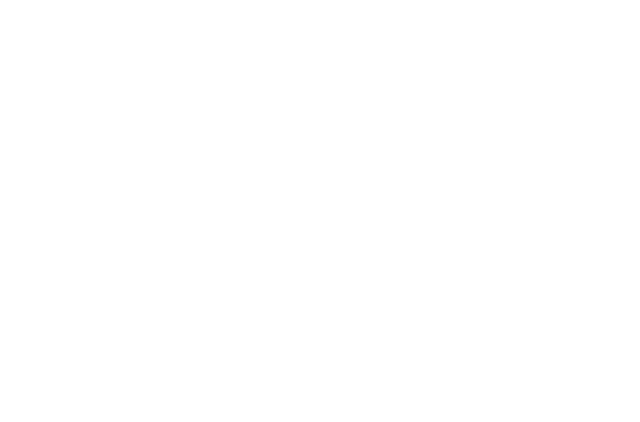
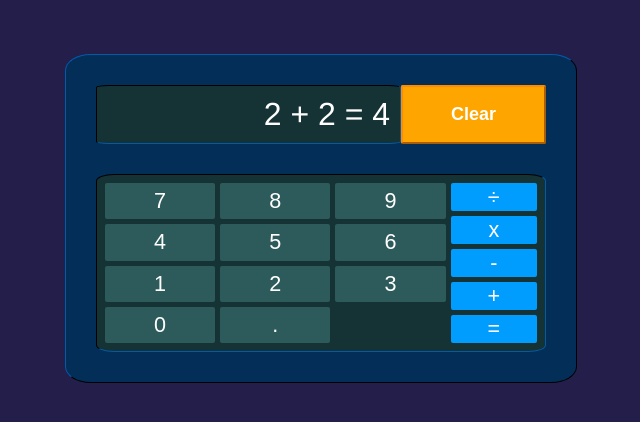
Before and after one commit to Marco-DLC/calculator, a plain HTML site: page index.html in a window 1280 px wide. Shown: the whole page, without its empty margins (319-959 px from the left). Drawn offline with Linux system fonts and the light colour scheme.

Commit message:
Add and style HTML elements
No functionality yet. The text in the output is just dummy text.

```diff
--- a/index.html
+++ b/index.html
@@ -1,13 +1,46 @@
 <!DOCTYPE html>
 <html lang="en">
+
 <head>
     <meta charset="UTF-8">
     <meta name="viewport" content="width=device-width, initial-scale=1.0">
     <link rel="stylesheet" href="./styles.css">
     <script src="./script.js" defer></script>
     <title>Calculator</title>
+    <link rel="icon" href="https://cdn-icons-png.freepik.com/512/3139/3139031.png" type="image/x-icon">
 </head>
+
 <body>
+    <div class="calculatorBody">
+        <div class="calculatorDisplay">
+            <div id="displayOutput">2 + 2 = 4</div>
+            <button id="clear">Clear</button>
+        </div>
 
+        <div class="calculatorButtons">
+            <div class="calculatorNumberButtons">
+                <button class="number">7</button>
+                <button class="number">8</button>
+                <button class="number">9</button>
+                <button class="number">4</button>
+                <button class="number">5</button>
+                <button class="number">6</button>
+                <button class="number">1</button>
+                <button class="number">2</button>
+                <button class="number">3</button>
+                <button class="number">0</button>
+                <button class="number">.</button>
+            </div>
+
+            <div class="calculatorOperatorButtons">
+                <button class="operator">÷</button>
+                <button class="operator">x</button>
+                <button class="operator">-</button>
+                <button class="operator">+</button>
+                <button class="operator">=</button>
+            </div>
+        </div>
+    </div>
 </body>
+
 </html>
--- a/styles.css
+++ b/styles.css
@@ -0,0 +1,88 @@
+body {
+    font-family:Helvetica, Arial, sans-serif;
+    font-size:large;
+    display:flex;
+    margin-top:3em;
+    background-color:rgb(35, 31, 74);
+}
+
+.calculatorBody {
+    display:flex;
+    flex:1;
+    padding:30px;
+    border:1px outset rgb(2, 46, 87);
+    border-radius:5%;
+    max-width:450px;
+    min-width:200px;
+    margin:auto;
+    gap:30px;
+    flex-direction:column;
+    background-color:rgb(2, 46, 87);
+}
+
+.calculatorDisplay {
+    display:flex;
+    flex:1;
+    justify-content:space-between;
+}
+
+#displayOutput {
+    flex:1;
+    text-align:end;
+    font-size:xx-large;
+    color:white;
+    padding:10px;
+}
+
+#displayOutput,
+.calculatorButtons {
+    background-color:rgb(21, 50, 52);
+    border:1px inset rgb(2, 46, 87);
+    border-radius:4%;
+}
+
+.calculatorButtons {
+    display:flex;
+    flex:3;
+    padding:8px;
+    background-color:rgb(21, 50, 52);
+    border:1px inset rgb(2, 46, 87);
+    border-radius:4%;
+}
+
+.calculatorNumberButtons {
+    display:flex;
+    gap:5px;
+    flex:4;
+    flex-wrap:wrap;
+}
+
+.calculatorOperatorButtons {
+    display:flex;
+    flex:1;
+    gap:5px;
+    flex-direction:column;
+}
+
+button {
+    width:calc(33.33% - 5px);
+    flex:1 1 1;
+    font-size:larger;
+    color:white;
+    background-color:rgb(45, 90, 90);
+    border-style:none;
+    border-radius:2px;
+}
+
+#clear {
+    background-color:orange;
+    border:2px darkorange outset;
+    font-size:large;
+    font-weight:bold;
+}
+
+.operator {
+    width:auto;
+    height:auto;
+    background-color:rgb(0, 157, 255);
+}
```
